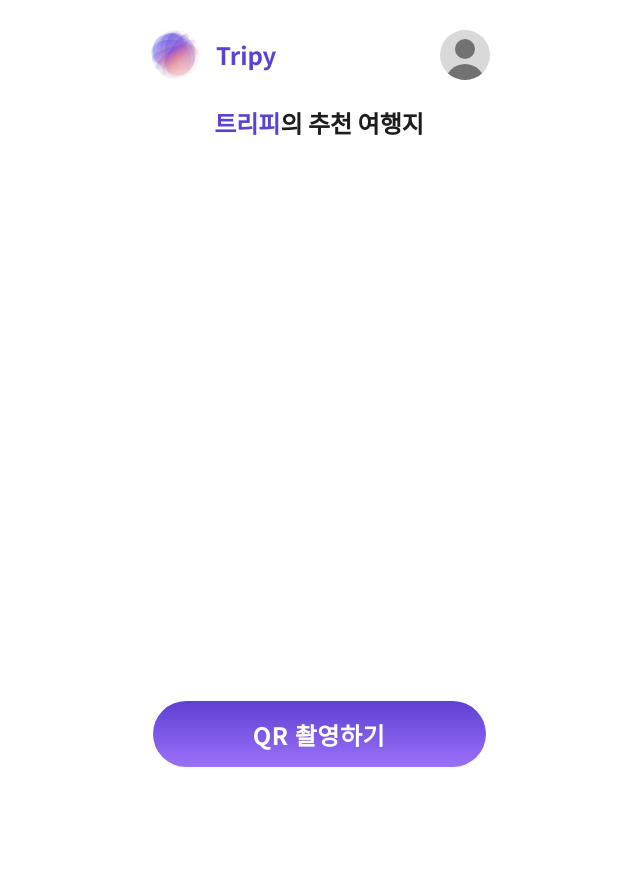
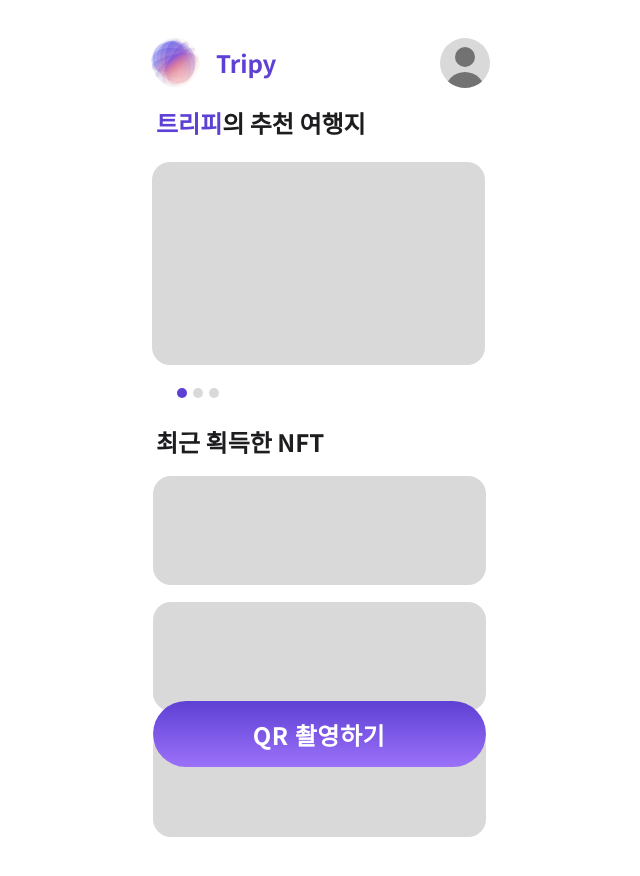
Before and after one commit to LellowMellow/Tripy-fe, a React (Create React App) app: page /qr-reader in a window 1280 px wide. Both pictures are taken after a click on the button "메인으로 돌아가기". Shown: the top 876 px of the page, without its empty margins (321-961 px from the left). Before the commit the page ends 844 px from the top, so only its background shows below. Built offline with nearby package versions, Linux system fonts and the light colour scheme.

Commit message:
feat: main page 완성 + header, layout 일부 수정

```diff
--- a/src/pages/Main/components/cardCarousel.jsx
+++ b/src/pages/Main/components/cardCarousel.jsx
@@ -0,0 +1,70 @@
+import React from "react";
+import Slider from "react-slick";
+import "slick-carousel/slick/slick.css";
+import "slick-carousel/slick/slick-theme.css";
+import "./slick.css";
+import styled from "styled-components";
+
+const CarouselWrapper = styled.div`
+  width: 100%;
+`;
+
+const CardWrapper = styled.div`
+  width: 100%;
+  cursor: pointer;
+  -webkit-tap-highlight-color: rgba(0, 0, 0, 0);
+`;
+
+const Card = styled.div`
+  width: 333px;
+  height: 203px;
+  margin-bottom: 22px;
+  margin-left: 28px;
+  border: none;
+  border-radius: 18px;
+  overflow: hidden;
+  background-color: #d9d9d9;
+`;
+
+const CardCarousel = () => {
+  const settings = {
+    dots: true,
+    infinite: true,
+    speed: 500,
+    slidesToShow: 1,
+    slidesToScroll: 1,
+    arrows: false,
+    appendDots: (dots) => (
+      <div
+        style={{
+          width: "fit-content",
+          marginLeft: "50px",
+          display: "flex",
+          alignItems: "left",
+          justifyContent: "left",
+        }}
+      >
+        <ul> {dots} </ul>
+      </div>
+    ),
+    dotsClass: "dots_custom",
+  };
+
+  return (
+    <CarouselWrapper>
+      <Slider {...settings}>
+        <CardWrapper>
+          <Card></Card>
+        </CardWrapper>
+        <CardWrapper>
+          <Card></Card>
+        </CardWrapper>
+        <CardWrapper>
+          <Card></Card>
+        </CardWrapper>
+      </Slider>
+    </CarouselWrapper>
+  );
+};
+
+export default CardCarousel;
--- a/src/pages/Main/components/nftCard.jsx
+++ b/src/pages/Main/components/nftCard.jsx
@@ -0,0 +1,18 @@
+import React from "react";
+import styled from "styled-components";
+
+const CardWrapper = styled.div`
+  width: 333px;
+  height: 109px;
+  margin-bottom: 17px;
+  border: none;
+  border-radius: 18px;
+  overflow: hidden;
+  background-color: #d9d9d9;
+`;
+
+const NftCard = () => {
+  return <CardWrapper></CardWrapper>;
+};
+
+export default NftCard;
--- /dev/null
+++ b/src/pages/Main/components/slick.css
@@ -0,0 +1,33 @@
+/* slick.css */
+
+.dots_custom {
+  display: flex;
+  vertical-align: middle;
+  justify-content: space-between;
+  margin: auto 0;
+  padding: 0;
+}
+
+.dots_custom li {
+  list-style: none;
+  cursor: pointer;
+  display: inline-block;
+  margin: 0 3px;
+  padding: 0;
+}
+
+.dots_custom li button {
+  border: none;
+  background: #d9d9d9;
+  color: transparent;
+  cursor: pointer;
+  display: block;
+  height: 10px;
+  width: 10px;
+  border-radius: 100%;
+  padding: 0;
+}
+
+.dots_custom li.slick-active button {
+  background-color: #5e40d4;
+}
--- a/src/pages/Main/index.jsx
+++ b/src/pages/Main/index.jsx
@@ -6,10 +6,15 @@ import Button from "../../tripy-ui/Button";
 import Header from "../../tripy-ui/Header";
 import styled from "styled-components";
 import { useNavigate } from "react-router-dom";
+import CardCarousel from "./components/cardCarousel";
+import NftCard from "./components/nftCard";
 
 const TextWrapper = styled.div`
+  width: 390px;
+  padding-left: 32px;
   display: flex;
   flex-direction: row;
+  align-items: left;
 `;
 
 const FooterWrapper = styled.div`
@@ -37,6 +42,19 @@ const Main = () => {
             의 추천 여행지
           </Typography>
         </TextWrapper>
+        <Margin height={21} />
+        <CardCarousel />
+        <Margin height={20} />
+        <TextWrapper>
+          <Typography t24 color={"black"}>
+            최근 획득한 NFT
+          </Typography>
+        </TextWrapper>
+        <Margin height={16} />
+        <NftCard />
+        <NftCard />
+        <NftCard />
+        <Margin height={100} />
         <FooterWrapper>
           <Button onClick={() => moveToQrReading()}>QR 촬영하기</Button>
         </FooterWrapper>
--- a/src/tripy-ui/Header/index.jsx
+++ b/src/tripy-ui/Header/index.jsx
@@ -9,7 +9,7 @@ import Toast from "../Toast";
 
 const Wrapper = styled(Flex)`
   width: 390px;
-  height: 80px;
+  height: 95px;
   padding-top: 30px;
   position: fixed;
   top: 0;
--- a/src/tripy-ui/Layout/index.jsx
+++ b/src/tripy-ui/Layout/index.jsx
@@ -6,7 +6,6 @@ const Width = styled.div`
   min-height: 844px;
   max-width: 390px;
   margin: 0 auto;
-  padding-bottom: 20px;
   width: 100%;
   background-color: white;
 `;
```
